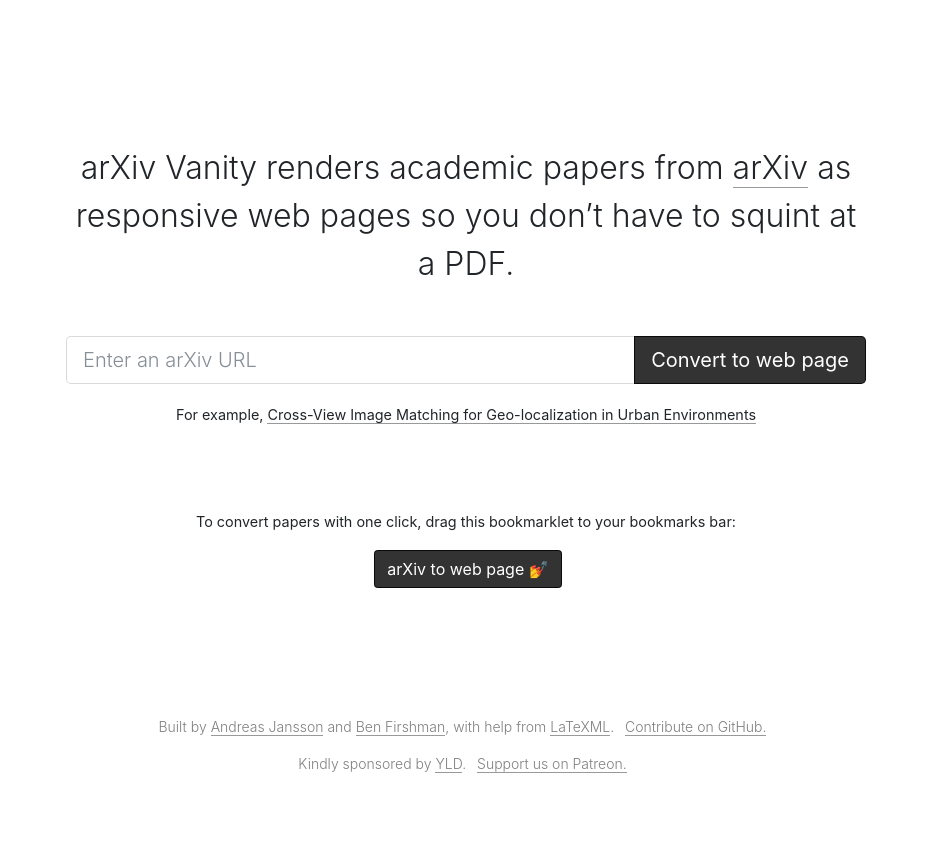
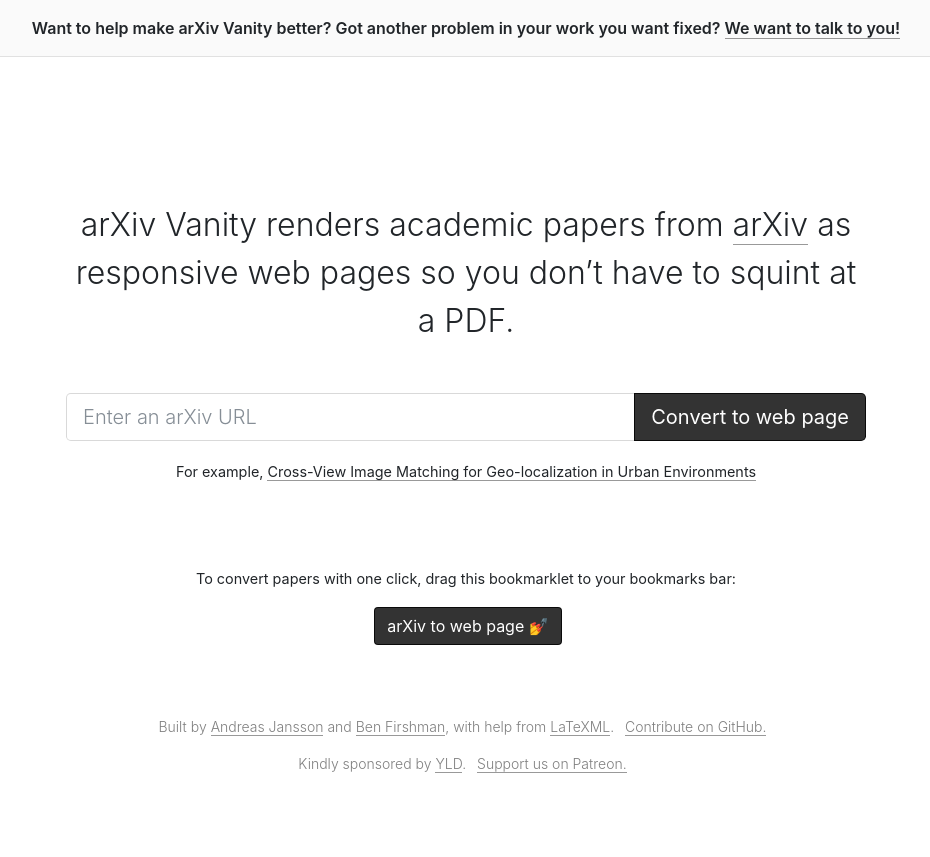
Before and after one commit to arxiv-vanity/arxiv-vanity, a Django app: page / in a window 1280 px wide. Shown: the whole page, without its empty margins (174-1104 px from the left). Before the commit the page ends 773 px from the top, so only its background shows below. Run offline with Django 3.2, Linux system fonts and the light colour scheme; parts of the project's set-up code (start-up, migrations or seed data) failed here and were passed over; some libraries are stand-ins or nearby versions.

Commit message:
Add interview form to top of page

```diff
--- a/arxiv_vanity/static/css/main.css
+++ b/arxiv_vanity/static/css/main.css
@@ -99,6 +99,7 @@
   position: relative;
   padding: 1rem 14px;
   font-size: 14px;
+  text-align: center;
 }
 
 @media (min-width: 768px) {
--- a/arxiv_vanity/templates/papers/home.html
+++ b/arxiv_vanity/templates/papers/home.html
@@ -6,7 +6,14 @@
 {% block footer_class %}fixed{% endblock %}
 
 {% block content %}
-  <div class="arxiv-vanity-wrapper page-home">
+  <div class="arxiv-vanity-wrapper">
+    <div class="wtf-is-this-bar">
+      <p><strong>
+        Want to help make arXiv Vanity better? Got another problem in your work you want fixed?
+        <a href="https://docs.google.com/forms/d/e/1FAIpQLScJPbrDuQUw9Qamz6wnEhUXarYSlzvibfHRViB7HFfM4l4FdQ/viewform?usp=sf_link">We want to talk to you!</a>
+      </strong></p>
+    </div>
+    <div class="page-home">
       <div class="page-home-inner text-center">
         <p class="tagline">arXiv Vanity renders academic papers from <a href="https://arxiv.org/">arXiv</a> as responsive web pages so you don&rsquo;t have to squint at a PDF. <!-- <a href="/about/">Learn more.</a> --></p>
         <div class="d-none d-md-block">
@@ -29,6 +36,7 @@
         </div>
         <p><small>For example, <a href="/papers/1710.07035/" class="home-example-paper">Generative Adversarial Networks: An Overview</a></small></p>
         <p class="bookmarklet"><small>To convert papers with one click, drag this bookmarklet to your bookmarks bar:</p><p><a href="javascript:(function(){window.location='https://www.arxiv-vanity.com/convert/?query='+encodeURIComponent(window.location)})()" class="btn btn-primary ml-1">arXiv to web page 💅</a></small></p>
+      </div>
     </div>
   </div>
 {% endblock %}
--- a/arxiv_vanity/templates/papers/paper_detail.html
+++ b/arxiv_vanity/templates/papers/paper_detail.html
@@ -14,6 +14,10 @@
         <a href="/">arXiv Vanity</a> renders academic papers from <a href="https://arxiv.org/">arXiv</a> as responsive web pages so you don&rsquo;t have to squint at a PDF.
         <a href="{{ paper.get_https_arxiv_url }}" class="ml-1">Read this paper on arXiv.org.</a>
       </p>
+      <p><strong>
+        Want to help make arXiv Vanity better? Got another problem in your work you want fixed?
+        <a href="https://docs.google.com/forms/d/e/1FAIpQLScJPbrDuQUw9Qamz6wnEhUXarYSlzvibfHRViB7HFfM4l4FdQ/viewform?usp=sf_link">We want to talk to you!</a>
+      </strong></p>
     </div>
   </div>
 {% endblock %}
```
Lines whose indentation alone changed are shown as unchanged.
